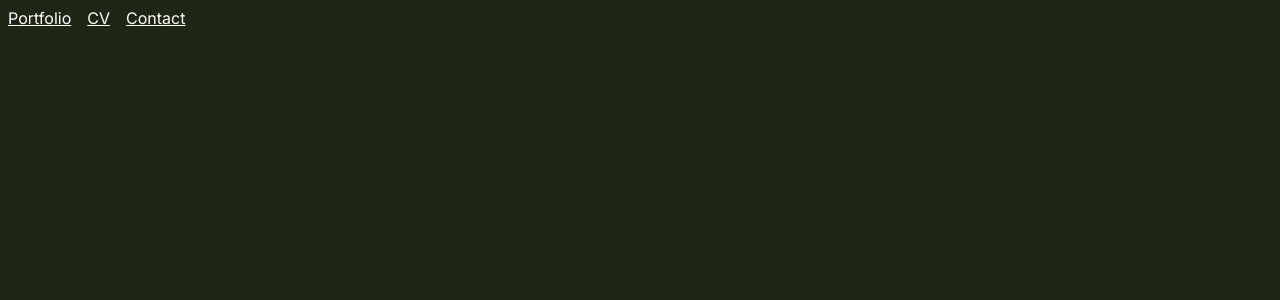
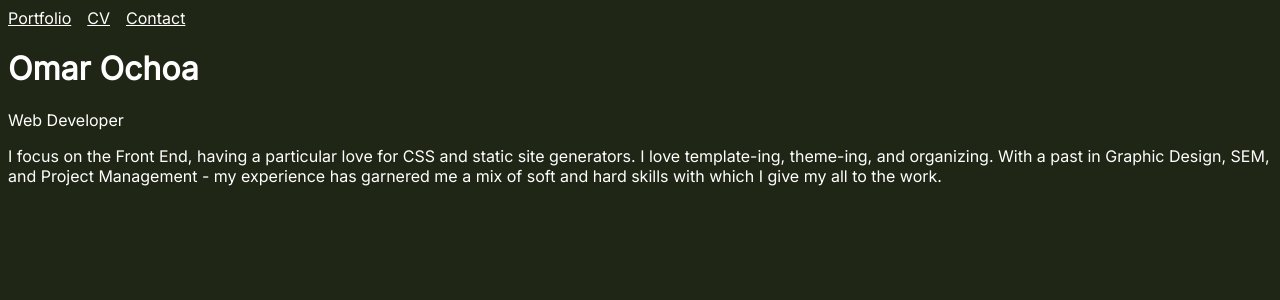
Before and after one commit to omarotxoa/omarochoa-frontend-react, a React (Vite) app: page / in a window 1280 px wide. Shown: the top 300 px of the page. Built offline with nearby package versions, Linux system fonts and the light colour scheme; a web font is replaced by a local one.

Commit message:
Creates Hero component

```diff
--- a/src/App.jsx
+++ b/src/App.jsx
@@ -1,8 +1,12 @@
 import Nav from "./components/Nav";
+import Hero from "./components/Hero";
 
 function App() {
   return (
-    <Nav />
+    <>
+      <Nav />
+      <Hero />
+    </>
   )
 }
 
--- /dev/null
+++ b/src/components/Hero.jsx
@@ -0,0 +1,11 @@
+function Hero() {
+  return (
+    <div>
+      <h1>Omar Ochoa</h1>
+      <p>Web Developer</p>
+      <p>I focus on the Front End, having a particular love for CSS and static site generators.  I love template-ing, theme-ing,  and organizing. With a past in Graphic Design, SEM, and Project Management - my experience has garnered me a mix of soft and hard skills with which I give my all to the work. </p>
+    </div>
+  );
+}
+
+export default Hero;
```
